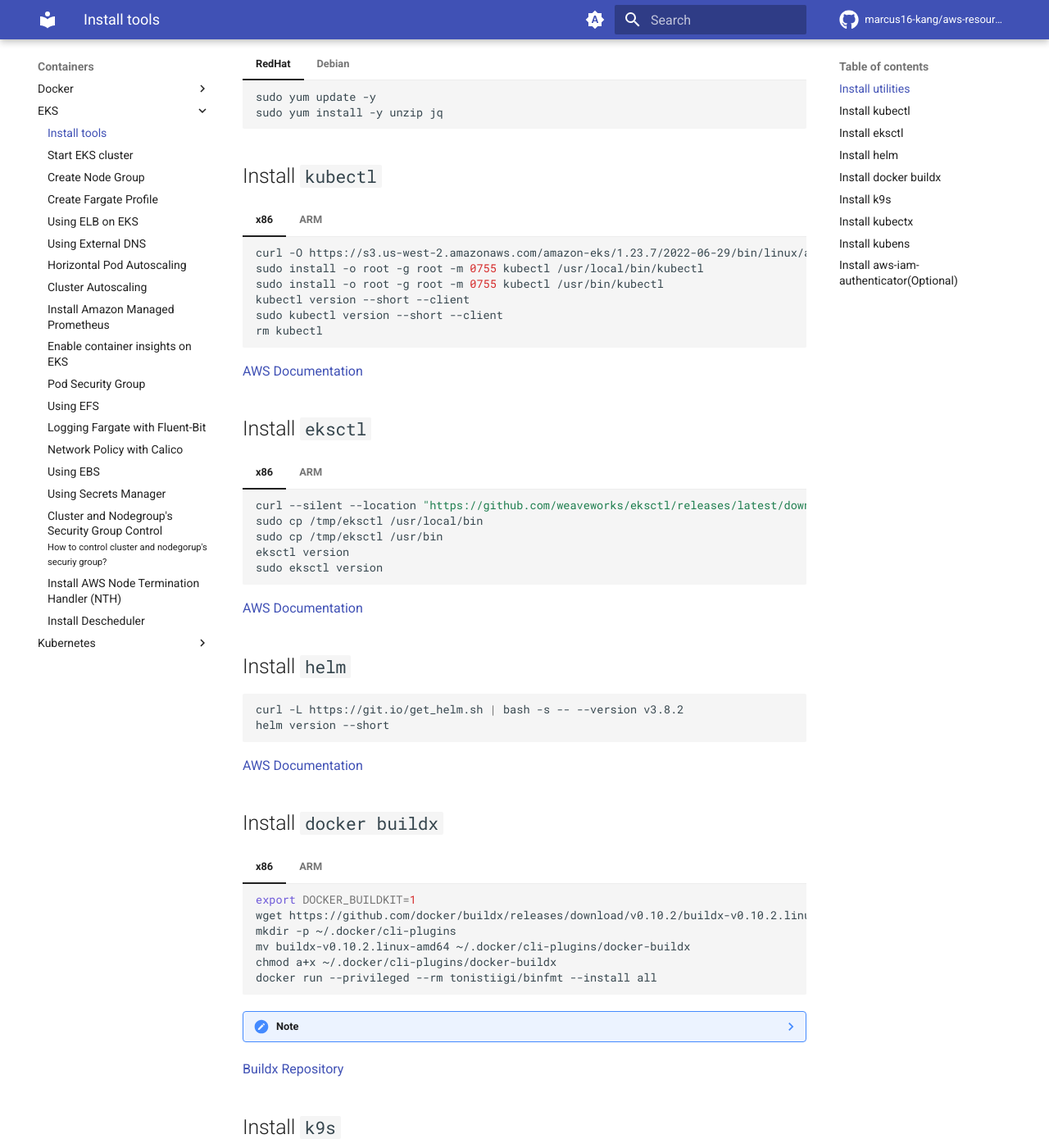
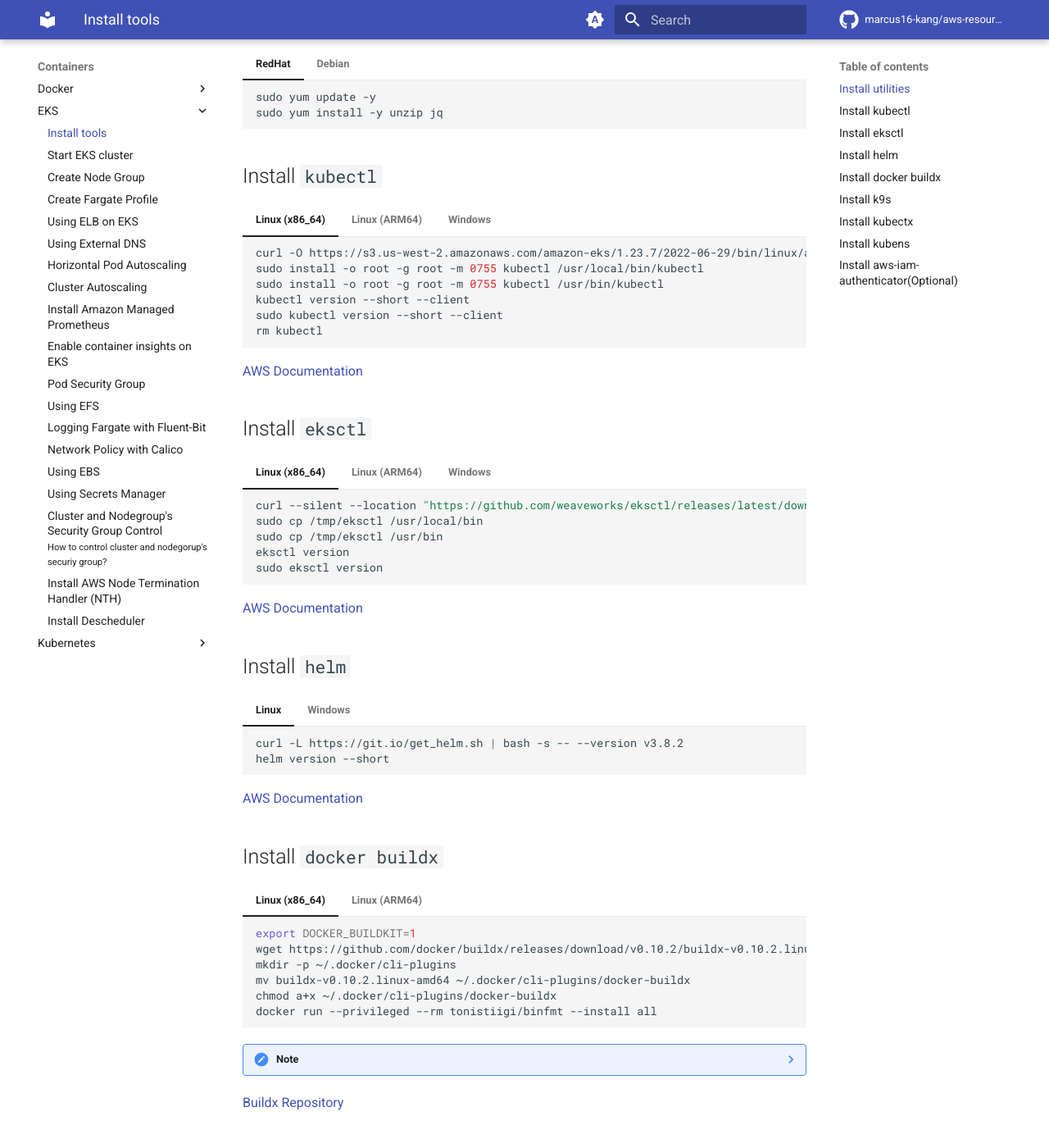
Before and after one commit to dev-sjlee/aws-resources-example, an MkDocs documentation site: the page built from docs/Containers/EKS/01-install-tools.md, in a window 1280 px wide and 1400 px high, scrolled down 221 px. Shown: the whole window at 82% size. Built offline with MkDocs 1.6.1 and Material for MkDocs 9.7.7, drawn with Linux system fonts in a browser that asks for light colours; comment, search, counter and statistics services are not loaded; some of the changed text lies outside the part shown.

Commit message:
Fix eks-01 - add windows.

````diff
--- a/docs/Containers/EKS/01-install-tools.md
+++ b/docs/Containers/EKS/01-install-tools.md
@@ -3,13 +3,13 @@
 ## Install utilities
 
 === "RedHat"
-    ``` shell
+    ``` bash
     sudo yum update -y
     sudo yum install -y unzip jq
     ```
 
 === "Debian"
-    ``` shell
+    ``` bash
     sudo apt-get update -y
     sudo apt-get upgrade -y
     sudo apt-get install -y unzip jq
@@ -17,8 +17,8 @@
 
 ## Install `kubectl`
 
-=== "x86"
-    ``` shell
+=== "Linux (x86_64)"
+    ``` bash
     curl -O https://s3.us-west-2.amazonaws.com/amazon-eks/1.23.7/2022-06-29/bin/linux/amd64/kubectl
     sudo install -o root -g root -m 0755 kubectl /usr/local/bin/kubectl
     sudo install -o root -g root -m 0755 kubectl /usr/bin/kubectl
@@ -27,8 +27,8 @@
     rm kubectl
     ```
 
-=== "ARM"
-    ``` shell
+=== "Linux (ARM64)"
+    ``` bash
     curl -O https://s3.us-west-2.amazonaws.com/amazon-eks/1.23.7/2022-06-29/bin/linux/arm64/kubectl
     sudo install -o root -g root -m 0755 kubectl /usr/local/bin/kubectl
     sudo install -o root -g root -m 0755 kubectl /usr/bin/kubectl
@@ -37,12 +37,18 @@
     rm kubectl
     ```
 
+=== "Windows"
+    ``` powershell
+    curl.exe -LO "https://dl.k8s.io/release/v1.26.0/bin/windows/amd64/kubectl.exe"
+    ```
+
+
 [AWS Documentation](https://docs.aws.amazon.com/eks/latest/userguide/install-kubectl.html)
 
 ## Install `eksctl`
 
-=== "x86"
-    ``` shell
+=== "Linux (x86_64)"
+    ``` bash
     curl --silent --location "https://github.com/weaveworks/eksctl/releases/latest/download/eksctl_Linux_amd64.tar.gz" | tar xz -C /tmp
     sudo cp /tmp/eksctl /usr/local/bin
     sudo cp /tmp/eksctl /usr/bin
@@ -50,8 +56,8 @@
     sudo eksctl version
     ```
 
-=== "ARM"
-    ``` shell
+=== "Linux (ARM64)"
+    ``` bash
     curl --silent --location "https://github.com/weaveworks/eksctl/releases/latest/download/eksctl_Linux_arm64.tar.gz" | tar xz -C /tmp
     sudo cp /tmp/eksctl /usr/local/bin
     sudo cp /tmp/eksctl /usr/bin
@@ -59,21 +65,35 @@
     sudo eksctl version
     ```
 
+=== "Windows"
+    ``` powershell
+    curl.exe -LO https://github.com/weaveworks/eksctl/releases/download/v0.132.0/eksctl_Windows_amd64.zip
+    Expand-Archive ./eksctl_Windows_amd64.zip -DestinationPath ./
+    ```
+
 [AWS Documentation](https://docs.aws.amazon.com/eks/latest/userguide/eksctl.html)
 
 ## Install `helm`
 
-``` shell
-curl -L https://git.io/get_helm.sh | bash -s -- --version v3.8.2
-helm version --short
-```
+=== "Linux"
+    ``` bash
+    curl -L https://git.io/get_helm.sh | bash -s -- --version v3.8.2
+    helm version --short
+    ```
+
+=== "Windows"
+    ``` powershell
+    curl.exe -LO https://get.helm.sh/helm-v3.11.2-windows-amd64.zip
+    Expand-Archive ./helm-v3.11.2-windows-amd64.zip -DestinationPath ./
+    cp windows-amd64/helm.exe ./helm.exe
+    ```
 
 [AWS Documentation](https://docs.aws.amazon.com/eks/latest/userguide/helm.html)
 
 ## Install `docker buildx`
 
-=== "x86"
-    ``` shell
+=== "Linux (x86_64)"
+    ``` bash
     export DOCKER_BUILDKIT=1
     wget https://github.com/docker/buildx/releases/download/v0.10.2/buildx-v0.10.2.linux-amd64
     mkdir -p ~/.docker/cli-plugins
@@ -82,8 +102,8 @@
     docker run --privileged --rm tonistiigi/binfmt --install all
     ```
 
-=== "ARM"
-    ``` shell
+=== "Linux (ARM64)"
+    ``` bash
     export DOCKER_BUILDKIT=1
     wget https://github.com/docker/buildx/releases/download/v0.10.2/buildx-v0.10.2.linux-arm64
     mkdir -p ~/.docker/cli-plugins
@@ -97,7 +117,7 @@
 
     You can build and push using this command:
 
-    ``` shell
+    ``` bash
     docker buildx build --platform linux/amd64,linux/arm64 --tag <IMAGE_TAG> --push .
     ```
 
@@ -107,8 +127,8 @@
 
 **YOU SHOULD INSTALL `awscliv2` IN [HERE](../../General/01-install-awscli-v2.md)**
 
-=== "x86"
-    ``` shell
+=== "Linux (x86_64)"
+    ``` bash
     curl --silent --location "https://github.com/derailed/k9s/releases/download/v0.27.2/k9s_Linux_amd64.tar.gz" | tar xz -C /tmp
     sudo cp /tmp/k9s /usr/local/bin
     sudo cp /tmp/k9s /usr/bin
@@ -116,8 +136,8 @@
     sudo k9s version
     ```
 
-=== "ARM"
-    ``` shell
+=== "Linux (ARM64)"
+    ``` bash
     curl --silent --location "https://github.com/derailed/k9s/releases/download/v0.27.2/k9s_Linux_arm64.tar.gz" | tar xz -C /tmp
     sudo cp /tmp/k9s /usr/local/bin
     sudo cp /tmp/k9s /usr/bin
@@ -125,36 +145,56 @@
     sudo k9s version
     ```
 
+=== "Windows"
+    ``` powershell
+    curl.exe -LO https://github.com/derailed/k9s/releases/download/v0.27.3/k9s_Windows_amd64.tar.gz
+    tar -xvzf k9s_Windows_amd64.tar.gz
+    ```
+
 [K9s Documentation](https://github.com/derailed/k9s)
 
 ## Install `kubectx`
 
-``` shell
-wget https://github.com/ahmetb/kubectx/releases/download/v0.9.4/kubectx
-sudo install -o root -g root -m 0755 kubectx /usr/local/bin/kubectx
-sudo install -o root -g root -m 0755 kubectx /usr/bin/kubectx
-kubectx -h
-rm ./kubectx
-```
+=== "Linux"
+    ``` bash
+    wget https://github.com/ahmetb/kubectx/releases/download/v0.9.4/kubectx
+    sudo install -o root -g root -m 0755 kubectx /usr/local/bin/kubectx
+    sudo install -o root -g root -m 0755 kubectx /usr/bin/kubectx
+    kubectx -h
+    rm ./kubectx
+    ```
+
+=== "Windows"
+    ``` powershell
+    curl.exe -LO https://github.com/ahmetb/kubectx/releases/download/v0.9.4/kubectx_v0.9.4_windows_x86_64.zip
+    Expand-Archive ./kubectx_v0.9.4_windows_x86_64.zip -DestinationPath ./
+    ```
 
 [kubectx Documentations](https://github.com/ahmetb/kubectx)
 
 ## Install `kubens`
 
-``` shell
-wget https://github.com/ahmetb/kubectx/releases/download/v0.9.4/kubens
-sudo install -o root -g root -m 0755 kubens /usr/local/bin/kubens
-sudo install -o root -g root -m 0755 kubens /usr/bin/kubens
-kubens -h
-rm ./kubens
-```
+=== "Linux"
+    ``` bash
+    wget https://github.com/ahmetb/kubectx/releases/download/v0.9.4/kubens
+    sudo install -o root -g root -m 0755 kubens /usr/local/bin/kubens
+    sudo install -o root -g root -m 0755 kubens /usr/bin/kubens
+    kubens -h
+    rm ./kubens
+    ```
+
+=== "Windows"
+    ``` powershell
+    curl.exe -LO https://github.com/ahmetb/kubectx/releases/download/v0.9.4/kubens_v0.9.4_windows_x86_64.zip
+    Expand-Archive ./kubens_v0.9.4_windows_x86_64.zip -DestinationPath ./
+    ```
 
 [kubens Documentations](https://github.com/ahmetb/kubectx)
 
 ## Install `aws-iam-authenticator`(Optional)
 
-=== "x86"
-    ``` shell
+=== "Linux (x86_64)"
+    ``` bash
     curl -o aws-iam-authenticator https://s3.us-west-2.amazonaws.com/amazon-eks/1.21.2/2021-07-05/bin/linux/amd64/aws-iam-authenticator
     chmod +x ./aws-iam-authenticator
     mkdir -p $HOME/bin && cp ./aws-iam-authenticator $HOME/bin/aws-iam-authenticator && export PATH=$PATH:$HOME/bin
@@ -162,8 +202,8 @@
     aws-iam-authenticator help
     ```
 
-=== "ARM"
-    ``` shell
+=== "Linux (ARM64)"
+    ``` bash
     curl -o aws-iam-authenticator https://s3.us-west-2.amazonaws.com/amazon-eks/1.21.2/2021-07-05/bin/linux/arm64/aws-iam-authenticator
     chmod +x ./aws-iam-authenticator
     mkdir -p $HOME/bin && cp ./aws-iam-authenticator $HOME/bin/aws-iam-authenticator && export PATH=$PATH:$HOME/bin
````
